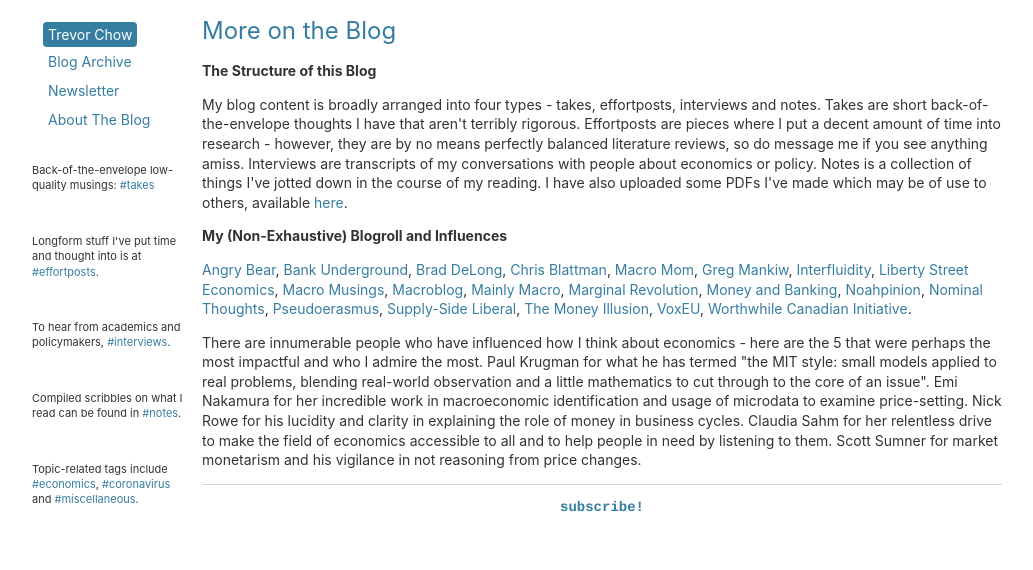
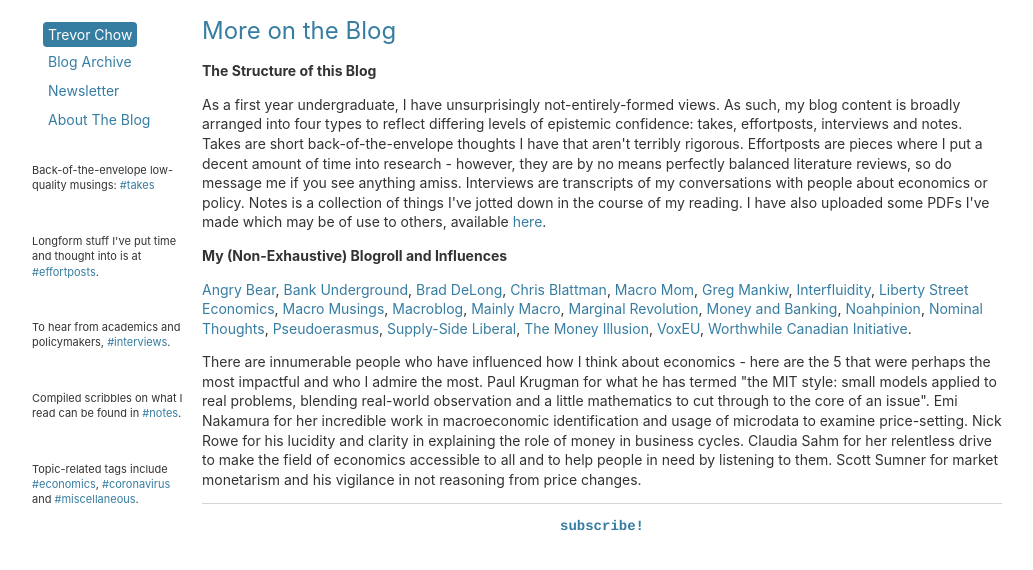
Before and after one commit to tmychow/tmychow.github.io, a Jekyll site: the page built from about/index.html, in a window 1280 px wide. Shown: the top 570 px of the page, without its empty margins (28-1061 px from the left). Built offline with Jekyll 4.4.1, drawn with Linux system fonts in a browser that asks for light colours.

Commit message:
Update index.html

```diff
--- a/about/index.html
+++ b/about/index.html
@@ -5,7 +5,7 @@
 <div class="blurb">
 	<h1>More on the Blog</h1>
 	<p><strong>The Structure of this Blog</strong></p>
-	<p> My blog content is broadly arranged into four types - takes, effortposts, interviews and notes. Takes are short back-of-the-envelope thoughts I have that aren't terribly rigorous. Effortposts are pieces where I put a decent amount of time into research - however, they are by no means perfectly balanced literature reviews, so do message me if you see anything amiss. Interviews are transcripts of my conversations with people about economics or policy. Notes is a collection of things I've jotted down in the course of my reading. I have also uploaded some PDFs I've made which may be of use to others, available <a href="/usefulfiles">here</a>.</p>
+	<p> As a first year undergraduate, I have unsurprisingly not-entirely-formed views. As such, my blog content is broadly arranged into four types to reflect differing levels of epistemic confidence: takes, effortposts, interviews and notes. Takes are short back-of-the-envelope thoughts I have that aren't terribly rigorous. Effortposts are pieces where I put a decent amount of time into research - however, they are by no means perfectly balanced literature reviews, so do message me if you see anything amiss. Interviews are transcripts of my conversations with people about economics or policy. Notes is a collection of things I've jotted down in the course of my reading. I have also uploaded some PDFs I've made which may be of use to others, available <a href="/usefulfiles">here</a>.</p>
 	<p><strong>My (Non-Exhaustive) Blogroll and Influences</strong></p>
 	<p><a href="https://angrybearblog.com/">Angry Bear</a>, <a href="https://bankunderground.co.uk/">Bank Underground</a>, <a href="https://delong.typepad.com/">Brad DeLong</a>, <a href="https://chrisblattman.com/">Chris Blattman</a>, <a href="http://macromomblog.com/">Macro Mom</a>, <a href="https://gregmankiw.blogspot.com/">Greg Mankiw</a>, <a href="https://interfluidity.com/">Interfluidity</a>, <a href="https://libertystreeteconomics.newyorkfed.org/">Liberty Street Economics</a>, <a href="https://macromarketmusings.blogspot.com/">Macro Musings</a>, <a href="https://www.frbatlanta.org/blogs/macroblog/">Macroblog</a>, <a href="https://mainlymacro.blogspot.com/">Mainly Macro</a>, <a href="https://marginalrevolution.com/">Marginal Revolution</a>, <a href="https://www.moneyandbanking.com/">Money and Banking</a>, <a href="noahpinion.substack.com">Noahpinion</a>, <a href="https://www.nominalthoughts.com/">Nominal Thoughts</a>, <a href="https://pseudoerasmus.com/">Pseudoerasmus</a>, <a href="https://blog.supplysideliberal.com/">Supply-Side Liberal</a>, <a href="https://www.themoneyillusion.com/">The Money Illusion</a>, <a href="https://voxeu.org/">VoxEU</a>, <a href="https://worthwhile.typepad.com/">Worthwhile Canadian Initiative</a>.</p>
 	<p> There are innumerable people who have influenced how I think about economics - here are the 5 that were perhaps the most impactful and who I admire the most. Paul Krugman for what he has termed "the MIT style: small models applied to real problems, blending real-world observation and a little mathematics to cut through to the core of an issue". Emi Nakamura for her incredible work in macroeconomic identification and usage of microdata to examine price-setting. Nick Rowe for his lucidity and clarity in explaining the role of money in business cycles. Claudia Sahm for her relentless drive to make the field of economics accessible to all and to help people in need by listening to them. Scott Sumner for market monetarism and his vigilance in not reasoning from price changes. </p>
```
